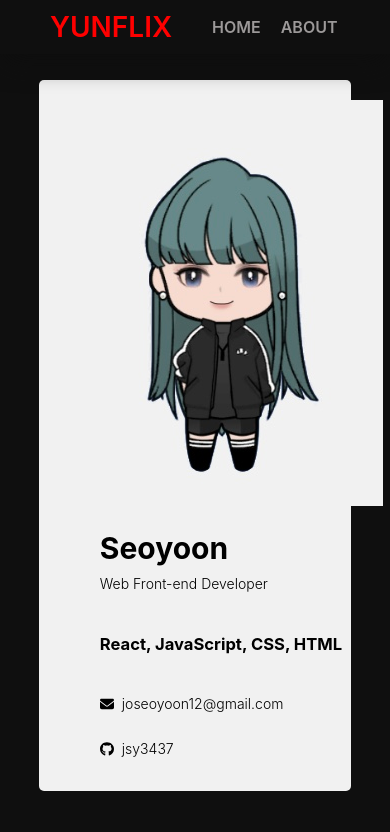
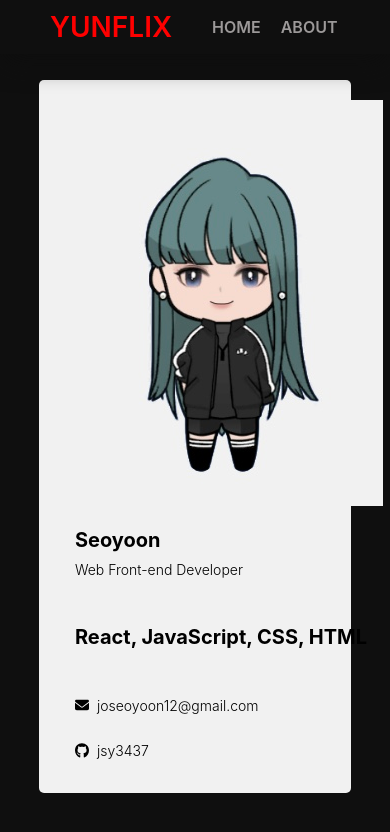
Before and after one commit to jsy3437/movie_app, a React (Create React App) app: page /#/about in a window 390 px wide. Shown: the top 832 px of the page. Built offline with nearby package versions, Linux system fonts and the light colour scheme.

Commit message:
반응형을 위해 h태그 폰트사이즈 속성 변경, rem 기준값 작업함

```diff
--- a/src/App.css
+++ b/src/App.css
@@ -1,7 +1,9 @@
 * {
 	box-sizing: border-box;
 }
-
+html {
+	font-size: 10px;
+}
 body {
 	margin: 0;
 	padding: 0;
@@ -13,3 +15,21 @@ body {
 	word-break: keep-all;
 	user-select: none;
 }
+h1,
+h2,
+h3,
+h4,
+h5,
+h6 {
+	font-size: unset;
+}
+@media screen and (max-width: 1200px) {
+	html {
+		font-size: 9px;
+	}
+}
+@media screen and (max-width: 500px) {
+	html {
+		font-size: 7px;
+	}
+}
```
